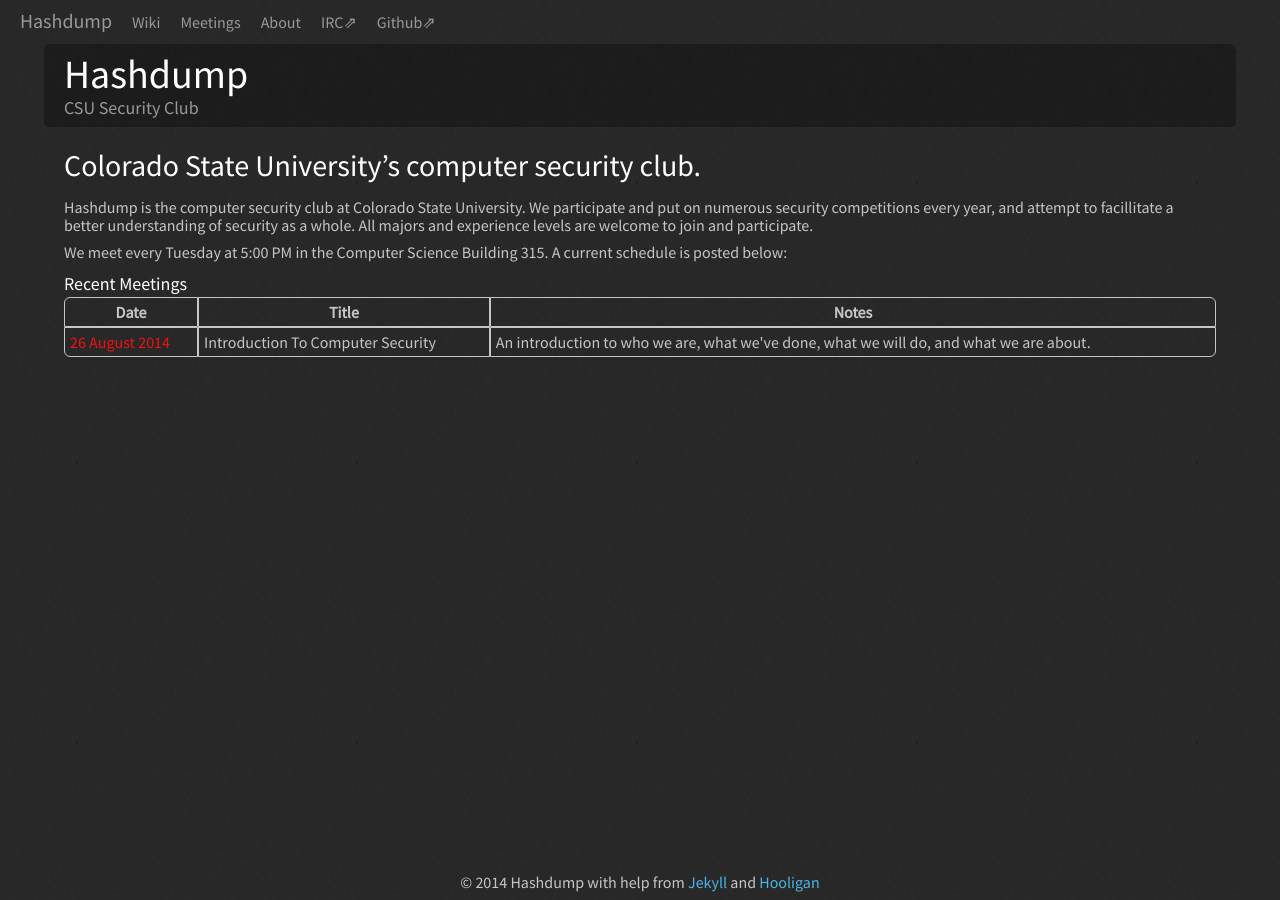
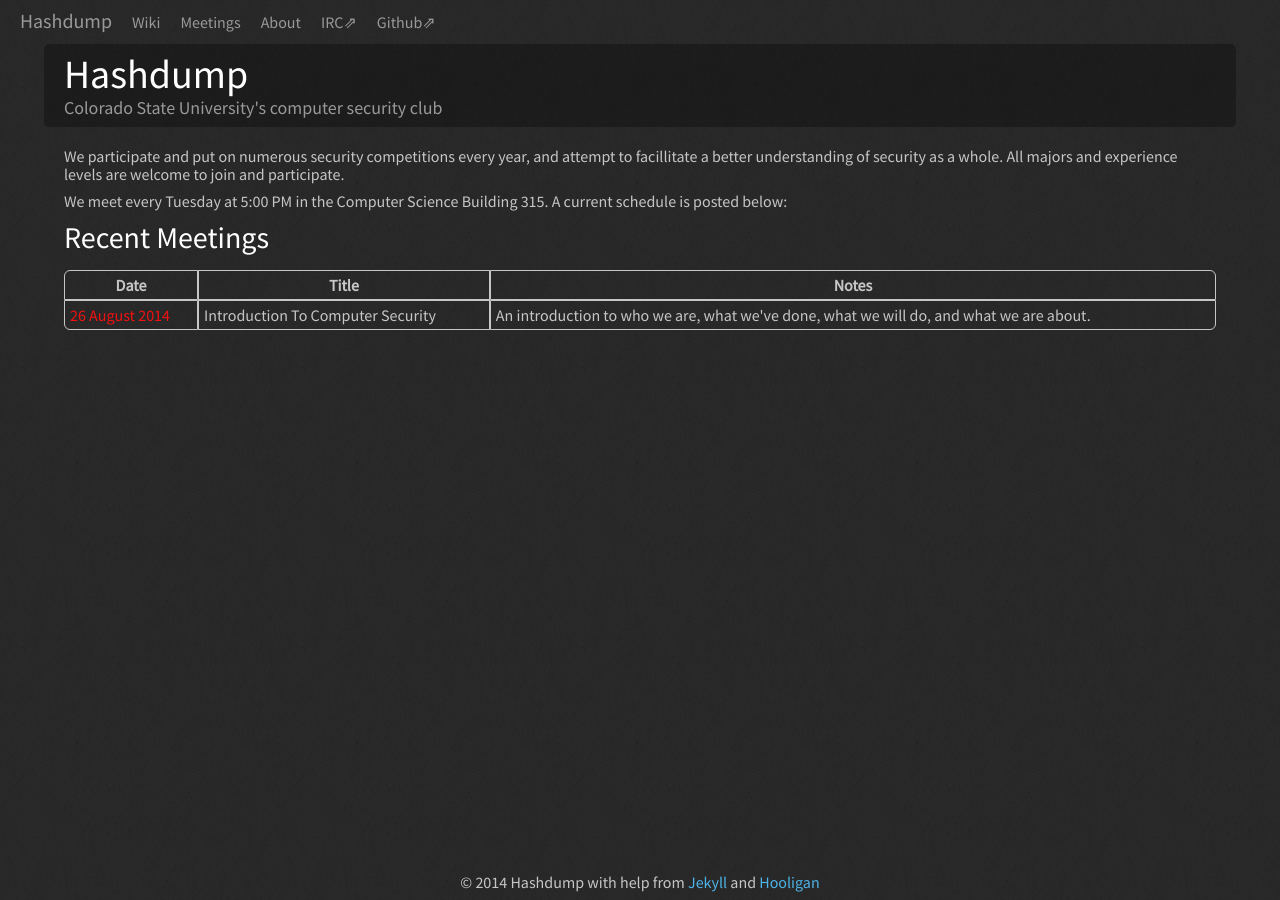
Before and after one commit to Hashdump/old-hashdump-site, a Jekyll site: the page built from index.md, in a window 1280 px wide. Built offline with Jekyll 4.4.1, drawn with Linux system fonts in a browser that asks for light colours; Markdown is read by kramdown in place of the engine named in the settings.

Commit message:
Really? We had to say that we are a security club three times on the main page?

```diff
--- a/index.md
+++ b/index.md
@@ -1,13 +1,11 @@
 ---
-tagline: CSU Security Club
+tagline: Colorado State University's computer security club
 overview: true
 ---
-## Colorado State University's computer security club.
 
-Hashdump is the computer security club at Colorado State University. We participate and put on numerous security competitions every year, and attempt to facillitate a better understanding of security as a whole. All majors and experience levels are welcome to join and participate.
+We participate and put on numerous security competitions every year, and attempt to facillitate a better understanding of security as a whole. All majors and experience levels are welcome to join and participate.
 
 We meet every Tuesday at 5:00 PM in the Computer Science Building 315. A current schedule is posted below:
 
-### Recent Meetings
-
+## Recent Meetings
 {% include meetings.html max=5 %}
```
